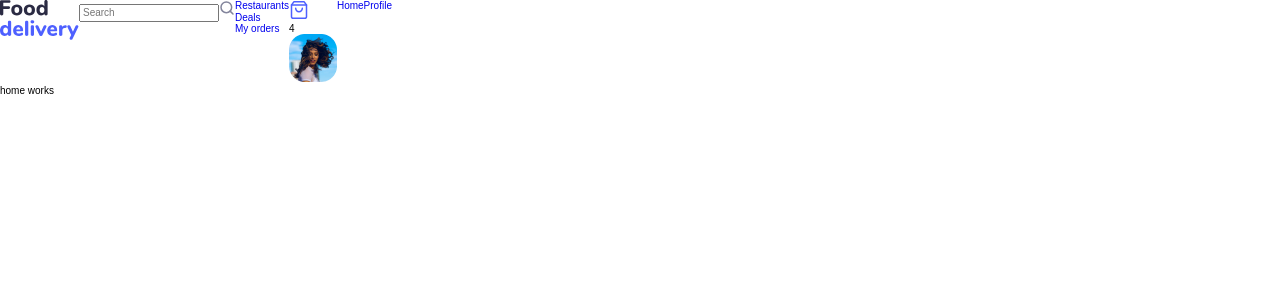
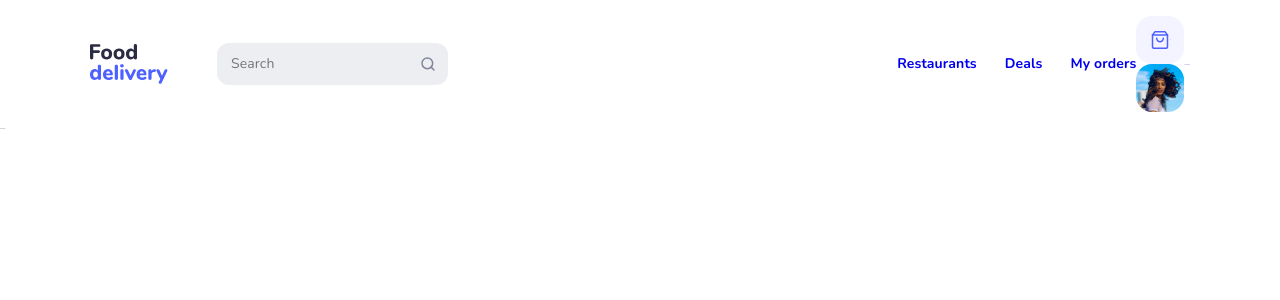
Before and after one commit to analebyodkina/VITE-react-delivery, a React (Vite) app: page / in a window 1280 px wide. Shown: the top 300 px of the page. Built offline with nearby package versions, Linux system fonts and the light colour scheme.

Commit message:
added input

```diff
--- a/index.html
+++ b/index.html
@@ -4,6 +4,10 @@
     <meta charset="UTF-8" />
     <link rel="icon" type="image/svg+xml" href="/vite.svg" />
     <meta name="viewport" content="width=device-width, initial-scale=1.0" />
+    <link rel="preconnect" href="https://fonts.googleapis.com">
+    <link rel="preconnect" href="https://fonts.gstatic.com" crossorigin>
+    <link href="https://fonts.googleapis.com/css2?family=Nunito:wght@400;600;700;800&display=swap" rel="stylesheet">
+    <link href="https://fonts.googleapis.com/css2?family=Material+Symbols+Outlined" rel="stylesheet" />
     <title>Vite + React</title>
   </head>
   <body>
--- a/src/Scss/_base.scss
+++ b/src/Scss/_base.scss
@@ -6,7 +6,7 @@
     box-sizing: border-box;
 }
 html {
-    font-size: 10px;
+    font-size: 1px;
     height: 100%;
 }
 .overflow-y-hidden {
--- a/src/Scss/_vars.scss
+++ b/src/Scss/_vars.scss
@@ -1,4 +1,4 @@
-$ff: 'Manrope', sans-serif;
+$ff: 'Nunito', sans-serif;
 
 $color-black: #000;
 $color-white: #fff;
@@ -11,6 +11,8 @@ $btn-bg: #EDEEF2;
 
 $transition: .3s all ease-in-out;
 
+$radius: 16rem;
+
 // breakpoints
 $desktop-small: 1200px;
 $tablet: 992px;
--- a/src/components/UI/Header/Header.jsx
+++ b/src/components/UI/Header/Header.jsx
@@ -9,7 +9,8 @@ import style from "./Header.module.scss"
 
 const Header = () => {
     return (
-        <header className={style.header}>
+        <div className="container">
+            <header className={style.header}>
             <div className={style.header__logo}>
             <img src={Logo} alt="food delivery" />
             </div>
@@ -21,8 +22,8 @@ const Header = () => {
                     <li className={style.header__li}>
                         <Link to={'/'}>Restaurants</Link>
                     </li>
-                    <li><Link to={'/'}>Deals</Link></li>
-                    <li><Link to={'/'}>My orders</Link></li>
+                    <li className={style.header__li}><Link to={'/'}>Deals</Link></li>
+                    <li className={style.header__li}><Link to={'/'}>My orders</Link></li>
                 </ul>
             </nav>
             <div className={style.header__btn}>
@@ -41,7 +42,10 @@ const Header = () => {
 
 
 
-        </header>
+            </header>
+
+        </div>
+
     )
 }
 
--- a/src/components/UI/Header/Header.module.scss
+++ b/src/components/UI/Header/Header.module.scss
@@ -1,28 +1,56 @@
+@import '../../../Scss/vars';
+@import '../../../Scss/mixins';
+
 .header {
     display: flex;
+    align-items: center;
+    padding: 16rem 0;
     &__logo {
+        max-width: 78rem;
+        margin-right: 49rem;
     }
 
     &__serch {
+
     }
 
     &__nav {
+        margin-left: auto;
     }
 
     &__ul {
+        display: flex;
+        gap: 28rem;
+
     }
 
     &__li {
-    }
+        @include text ($ff, 14rem, 20rem, 700, $color-titles);
+        letter-spacing: 0.1px;
 
     &__btn {
+        display: flex;
+        gap: 16rem;
     }
 
     &__profile {
+        max-width: 50rem;
+        border-radius: $radius;
+        border: 2px solid $btn-bg;
     }
 }
 .headerBusket {
+    max-width: 48rem;
+    height: 48rem;
+    width: 100%;
+
+    background: $bg-blue;
+    border-radius: $radius;
+    display: flex;
+    align-items: center;
+    justify-content: center;
 
     &__counter {
     }
 }
+}
--- a/src/components/UI/Input/Input.jsx
+++ b/src/components/UI/Input/Input.jsx
@@ -1,10 +1,11 @@
 import SearchIcon from "../../icons/Searchicon"
+import "./Input.scss";
 
 const Input = () => {
     return (
        <label className="input">
         <input type="search" placeholder="Search" />
-        <SearchIcon />
+            <span><SearchIcon /></span>
 
 
        </label>
--- /dev/null
+++ b/src/components/UI/Input/Input.scss
@@ -0,0 +1,25 @@
+@import '../../../Scss/vars';
+@import '../../../Scss/mixins';
+
+.input {
+    background: $btn-bg;
+    border-radius: 12rem;
+    padding: 10rem 12rem;
+    @include text ($ff, 14rem, 20rem, 400, $color-titles);
+    display: flex;
+    align-items: center;
+    input {
+        border: 0;
+        outline: 0;
+        background: transparent;
+        padding-right: 10rem;
+        &:placeholder-shown {
+            @include text ($ff, 14rem, 20rem, 400, $color-grey-light);
+            letter-spacing: 0.1px;
+        }
+    }
+    span {
+        max-width: 16rem;
+        max-height: 16rem;
+    }
+}
```
